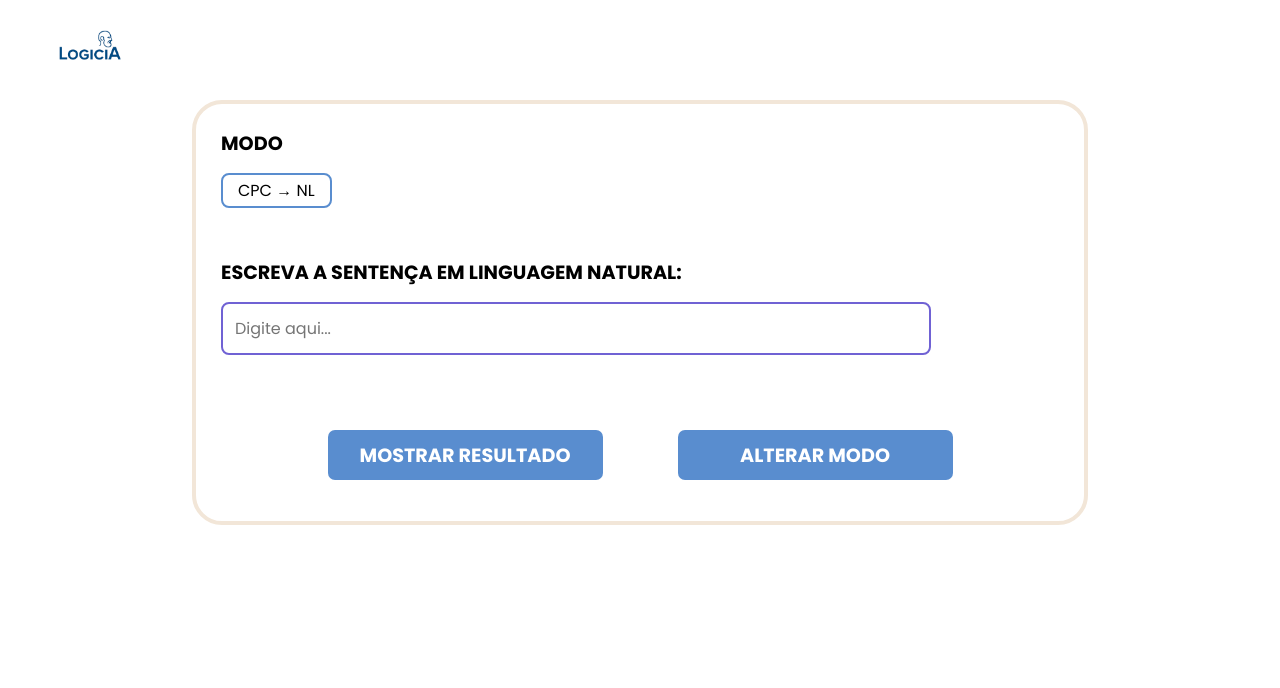
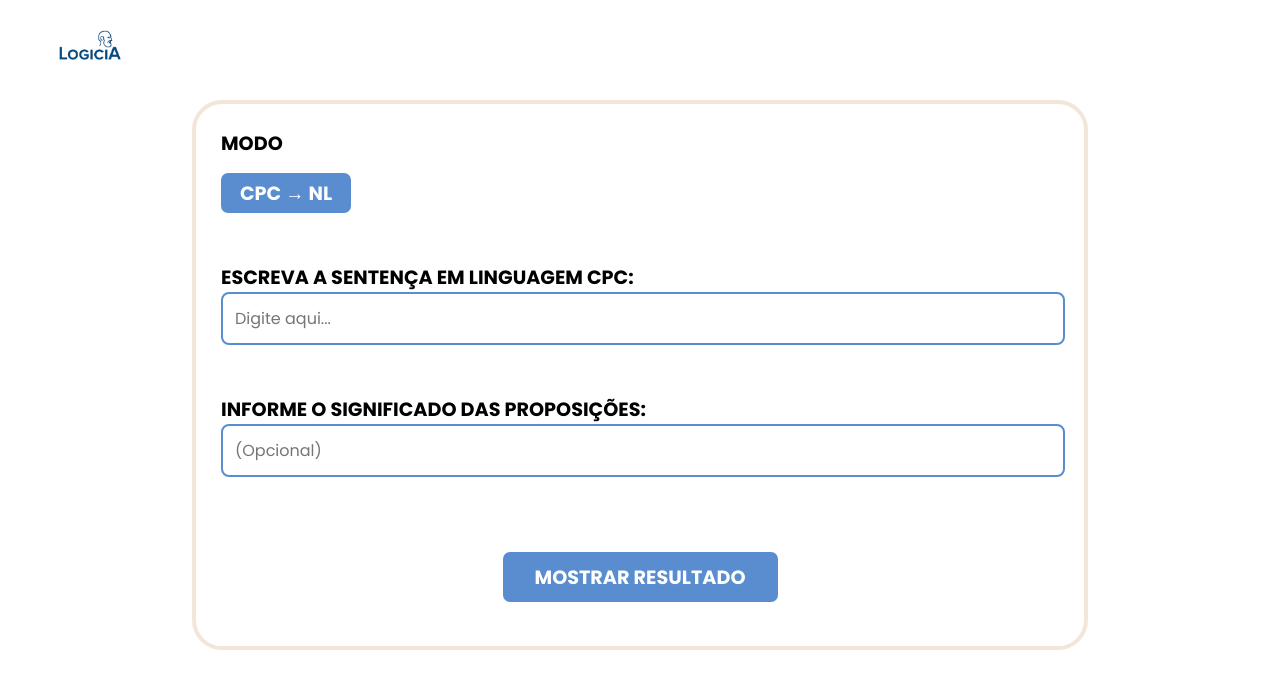
Before and after one commit to cauerast/LogicIA, a React (Vite) app in the folder App/: page /cpc in a window 1280 px wide. Shown: the top 688 px of the page. Built offline with nearby package versions, Linux system fonts and the light colour scheme; the HTML template or start-up script is replaced by a standard one.

Commit message:
FrontEnd - Update Css and Update Fetch Logic (cpc and nl_language)

```diff
--- a/App/src/pages/cpc.jsx
+++ b/App/src/pages/cpc.jsx
@@ -6,10 +6,41 @@ import { useNavigate } from "react-router-dom";
 
 function CPC() {
   const [showContent, setShowContent] = useState(false);
+  const [natural_language, setNatural_language] = useState("");
+  const [propositions, setPropositions] = useState("");
   const navigate = useNavigate();
 
-  const handleClick = () => {
-    setShowContent(true);
+  const handleClick = async () => {
+    try {
+      const frase = document.getElementById("frase").value;
+      const propositions = document.getElementById("propositions").value;
+
+      const data = await fetch("http://127.0.0.1:8000/translate/cpc_to_nl", {
+        method: "POST",
+        headers: {
+          "Content-Type": "application/json",
+        },
+        body: JSON.stringify({
+          text: frase,
+          propositions: {propositions},
+        }),
+      });
+
+      const response = await data.json();
+
+      setNatural_language(response.translated.natural_language);
+
+      const propsObject = response.translated.propositions;
+      const formattedProps = Object.entries(propsObject)
+        .map(([key, value]) => `\t${key}: ${value}`)
+        .join("\n");
+
+      setPropositions(formattedProps);
+
+      setShowContent(true);
+    } catch (erro) {
+      console.log(erro);
+    }
   };
 
   const handleNavigate = () => {
@@ -18,32 +49,36 @@ function CPC() {
 
   const reiniciar = () => {
     window.location.reload();
-  }
+  };
 
   return (
     <section>
-      <Box style={{ height: "425px" }}>
+      <Box style={{ height: "550px" }}>
         <p className="modo">MODO</p>
 
-        <div className="containerModo">CPC → NL</div>
+        <button className="containerModo" onClick={handleNavigate}>CPC → NL</button>
 
-        <p className="cpcText">
-          ESCREVA A SENTENÇA EM LINGUAGEM NATURAL:
-        </p>
+
+        <p className="cpcText">ESCREVA A SENTENÇA EM LINGUAGEM CPC: </p>
 
         <input
           type="text"
           className="cpcInput"
           placeholder="Digite aqui..."
+          id="frase"
+        />
+
+        <p className="cpcText">INFORME O SIGNIFICADO DAS PROPOSIÇÕES: </p>
+        <input
+          type="text"
+          className="cpcInput"
+          placeholder="(Opcional)"
+          id="propositions"
         />
 
         <div className="containerButtonCPC">
           <button className="cpcButton" onClick={handleClick}>
             MOSTRAR RESULTADO
-          </button>
-
-          <button className="cpcButton" onClick={handleNavigate}>
-            ALTERAR MODO
           </button>
         </div>
       </Box>
@@ -56,12 +91,15 @@ function CPC() {
             <div className="solucaoContainer">
               <h2 className="solucaoTitle">SOLUÇÃO</h2>
               <div className="solucaoBox">
-                <p>A fórmula em NL é: ............................................................</p>
+              Frase: {natural_language}
+              <br />
+              Poposições:
+              <pre className="propsBox">{propositions}</pre>
+
               </div>
             </div>
           </div>
 
-          {/* BOTÃO CENTRALIZADO EMBAIXO DE TUDO */}
           <div className="containerReiniciar">
             <button className="btnReiniciar" onClick={reiniciar}>
               REINICIAR
--- a/App/src/pages/css/style.css
+++ b/App/src/pages/css/style.css
@@ -41,7 +41,6 @@
   justify-content: center;
   width: 100%;
   background-color: transparent;
-  position: relative;
   z-index: 3;
 }
 
@@ -89,7 +88,6 @@
 }
 
 /* =========== INTRODUCTION =============== */
-
 .boxInt {
   display: flex;
   align-items: flex-start;
@@ -99,7 +97,7 @@
 
 .containerInt {
   background-color: #F2E6D8;
-  margin: 70px 0px 0px 0px;
+  margin: 70px 140px 0px 0px;
   border-radius: 10px;
   padding: 15px;
   margin-bottom: 10px;
@@ -112,32 +110,33 @@
 }
 
 .paragrafo {
+  text-align: left;
   margin-top: 10px;
-  text-align: left;
 }
 
 .containerButtonInt {
-  margin-top: 25px;
   display: flex;
   justify-content: center;
   align-items: center;
-  gap: 35px;
-  flex-direction: column;
+  gap: 75px;
+  flex-direction: row;
 }
 
 .btnInt {
+  padding: 12px 80px;
   background-color: #598DCF;
-  color: #FFFFFF;
-  opacity: 0.8;
-  font-weight: 500;
-  padding: 5px 75px;
-  font-size: 1.5rem;
+  color: #FFF;
+  font-size: 1.3rem;
+  font-weight: bold;
+  border-radius: 12px;
   border: none;
-  border-radius: 10px;
+  cursor: pointer;
+  transition: 0.2s ease-in-out;
 }
 
 .btnInt:hover {
   opacity: 1;
+  background-color: #417ec0;
   transform: translateY(-2px);
 }
 
@@ -150,17 +149,29 @@
   margin-left: 25px;
 }
 
-.containerModo {
+.containerModo{
+  background-color: #598DCF;
+  color: #FFF;
+  font-weight: bold;
+  font-size: 1.2rem;
+  justify-content: center;
+  border-radius: 7px;
   margin-left: 25px;
   margin-top: 15px;
-  max-width: 111px;
-  height: 35px;
-  border: 2.5px solid #598DCF;
-  border-radius: 8px;
+  height: 40px;
+  width: 130px;
+  border: none;
   display: flex;
-  padding-left: 15px;
   align-items: center;
+  transition: 0.2s ease-in-out;
 }
+
+.containerModo:hover{
+  opacity: 1;
+  background-color: #417ec0;
+  transform: translateY(-2px);
+}
+
 
 .nlText {
   font-weight: 800;
@@ -170,14 +181,14 @@
 }
 
 .nlInput {
-  width: 80%;
+  width: 95%;
   padding: 12px;
   font-size: 16px;
   border: 2.5px solid #598DCF;
   border-radius: 8px;
   outline: none;
+  margin: auto;
   margin-left: 25px;
-  margin-top: 15px;
 }
 
 .nlInput:focus {
@@ -201,11 +212,13 @@
   border-radius: 7px;
   border: none;
   font-size: 1.2rem;
+  transition: 0.2s ease-in-out;
 }
 
 .nlButton:hover {
+  opacity: 1;
+  background-color: #417ec0;
   transform: translateY(-2px);
-  background-color: #3974BF;
 }
 
 .containerRespostaNL {
@@ -223,18 +236,18 @@
 }
 
 .cpcInput {
-  width: 80%;
+  width: 95%;
   padding: 12px;
   font-size: 16px;
-  border: 2.5px solid #7062D4;
+  border: 2.5px solid #598DCF;
   border-radius: 8px;
   outline: none;
+  margin: auto;
   margin-left: 25px;
-  margin-top: 15px;
 }
 
 .cpcInput:focus {
-  border-color: #8A6D3B; /* muda se quiser */
+  border-color: #224777; /* muda se quiser */
 }
 
 .containerButtonCPC {
@@ -247,18 +260,20 @@
 .cpcButton {
   background-color: #598DCF;
   color: #FFF;
-  font-weight: 800;
+  font-weight: bold;
   text-align: center;
   width: 275px;
   height: 50px;
   border-radius: 7px;
   border: none;
   font-size: 1.2rem;
+  transition: 0.2s ease-in-out;
 }
 
 .cpcButton:hover {
+  opacity: 1;
+  background-color: #417ec0;
   transform: translateY(-2px);
-  background-color: #3974BF;
 }
 
 .containerRespostaCPC {
@@ -272,8 +287,7 @@
 
 .telesResposta {
   transform: scale(0.4);
-  margin-top: -125px;
-  margin-left: 200px;
+  margin: -125px 0px 0px 270px;
 }
 
 .solucaoContainer {
@@ -309,6 +323,7 @@
   background-color: #598DCF;
   color: #FFF;
   font-weight: 800;
+  margin-top: 40px;
   padding: 12px 150px;
   border: none;
   border-radius: 10px;
--- a/App/src/pages/home.jsx
+++ b/App/src/pages/home.jsx
@@ -24,13 +24,13 @@ function Home() {
 
         <div className="container">
           <div className="containerTexts">
-            <p className="title">Bem vindo à LogicIA</p>
+            <p className="title">Bem vindo à LogicIA!</p>
             <p className="textWelcome">
               LogicIA é uma inteligência artificial criada para conectar a
               linguagem natural com a linguagem da lógica proposicional.
               Com ela, você pode transformar frases comuns em expressões
               do CPC e traduzir fórmulas lógicas de volta para o português,
-              de forma rápida, clara e intuitiva.
+              de forma rápida e clara!.
             </p>
           </div>
         </div>
--- a/App/src/pages/introduction.jsx
+++ b/App/src/pages/introduction.jsx
@@ -17,18 +17,20 @@ function Introduction() {
 
   return (
     <section>
-      <Box>
+      <Box style={{ height: "500px" }}>
         <div className="boxInt">
           <img src={Teles} alt="Teles" className="telesInt" />
           <div className="containerInt">
             <p className="paragrafo">
-              Olá! Eu sou o Teles, o mascote da LogicIA! 🧠
+              <strong>Olá! Eu sou o Teles, o mascote da LogicIA!</strong>
             </p>
             <p className="paragrafo">
               Vim para te ajudar nas traduções do CPC (Cálculo Proposicional
-              Clássico) — transformando frases da linguagem natural em lógica
-              formal e vice-versa, de um jeito simples e intuitivo. <strong> Então, por
-              onde começamos?</strong>
+              Clássico), transformando frases da linguagem natural em lógica
+              formal e vice-versa.
+            </p>
+            <p className="paragrafo">
+              Então, por onde começamos?
             </p>
           </div>
         </div>
--- a/App/src/pages/nl.jsx
+++ b/App/src/pages/nl.jsx
@@ -52,10 +52,10 @@ function NL() {
 
   return (
     <section>
-      <Box style={{ height: "425px" }}>
+      <Box style={{ height: "400px" }}>
         <p className="modo">MODO</p>
 
-        <div className="containerModo">NL → CPC</div>
+        <button className="containerModo" onClick={handleNavigate}>NL → CPC</button>
 
         <p className="nlText">ESCREVA A SENTENÇA EM LINGUAGEM NATURAL:</p>
 
@@ -69,10 +69,6 @@ function NL() {
         <div className="containerButtonNL">
           <button className="nlButton" onClick={handleClick}>
             MOSTRAR RESULTADO
-          </button>
-
-          <button className="nlButton" onClick={handleNavigate}>
-            ALTERAR MODO
           </button>
         </div>
       </Box>
```
